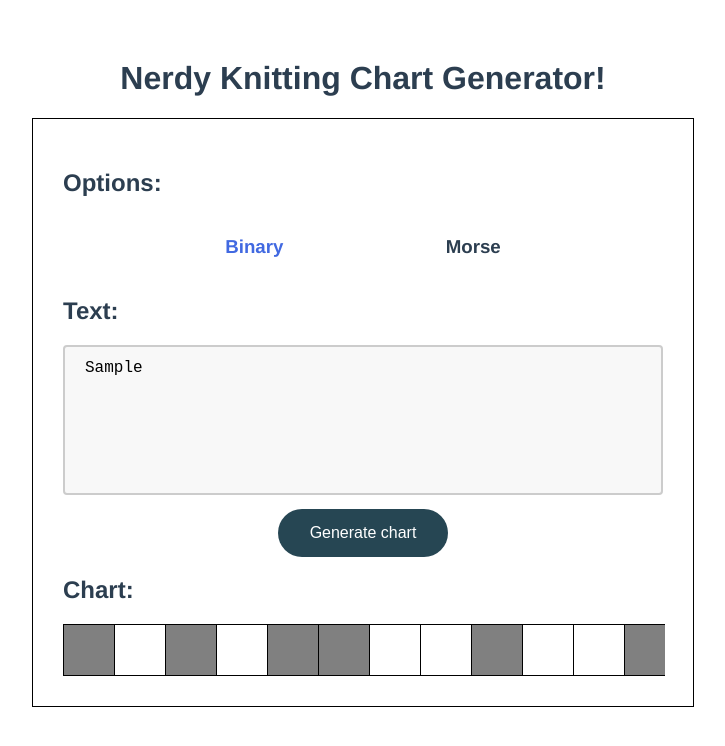
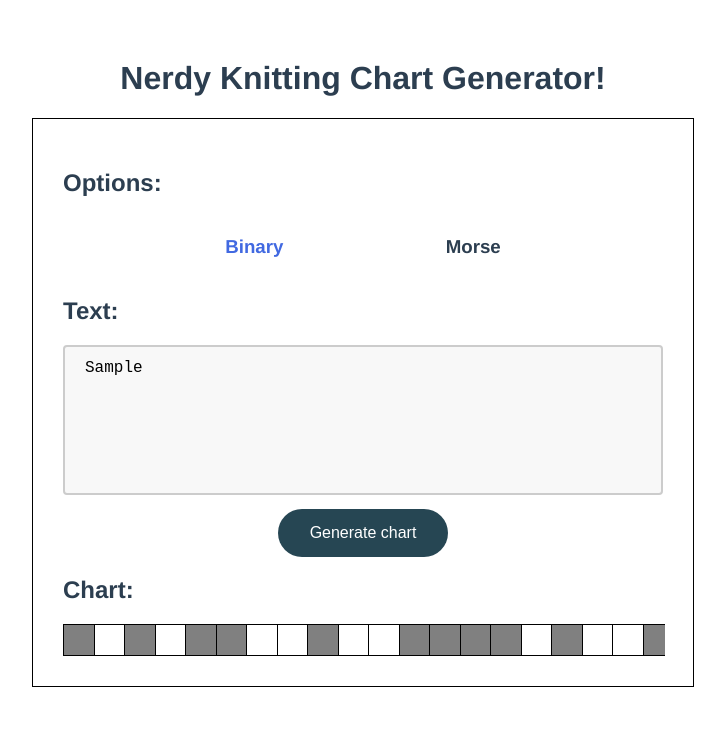
Before and after one commit to MiuMiuMiuMiuMiu/stitch-chart, a Vue app: page / in a window 1280 px wide. Both pictures are taken after typing "Sample" into the empty fields and a click on the button "Generate chart". Shown: the top 746 px of the page, without its empty margins (277-1002 px from the left). Built offline with nearby package versions, Linux system fonts and the light colour scheme.

Commit message:
Added chart stitch instructions
Commented out because I'm unsure if I want it there

```diff
--- a/src/App.vue
+++ b/src/App.vue
@@ -26,5 +26,6 @@ export default {
   -moz-osx-font-smoothing: grayscale;
   color: #2c3e50;
   margin-top: 60px;
+  margin-bottom: 60px;
 }
 </style>
--- a/src/components/CreateChart.vue
+++ b/src/components/CreateChart.vue
@@ -1,9 +1,18 @@
 <template>
   <h2>Chart:</h2>
+  <!--
+  <div class="stitch-container">
+    <div class="purl">
+    </div>
+    <div class="knit">
+    </div>
+  </div>
+  -->
   <div class="grid-container">
     <div id="grid" :style="gridStyle">
       <template v-for="(item, index) in text" :key="index">
-        <div class="grid-cell" v-bind:style="[item === '0' ? {'background-color': 'grey'} : {'background-color': 'white'}]">
+        <div class="grid-cell"
+          v-bind:style="[item === '0' ? { 'background-color': 'grey' } : { 'background-color': 'white' }]">
         </div>
       </template>
     </div>
@@ -24,7 +33,7 @@ export default {
   computed: {
     gridStyle() {
       return {
-        gridTemplateColumns: `repeat(${this.text.length}, 50px)`, //Amount of columns from length of text
+        gridTemplateColumns: `repeat(${this.text.length}, 30px)`, //Amount of columns from length of text
         //border: 'black solid 1px'
       }
     },
@@ -41,11 +50,29 @@ export default {
 
 #grid {
   display: grid;
-  grid-gap: 1px;
+  grid-gap: .5px;
 }
 
 .grid-cell {
   box-shadow: 0px 0px 0px 1px black;
-  height: 50px;
+  height: 30px;
 }
+/*
+.stitch-container {
+  margin-bottom: 10px;
+}
+
+.purl {
+  width: 30px;
+  height: 30px;
+  border: 1px solid black;
+  background-color: grey;
+  margin-bottom: 2px;
+}
+.knit {
+  width: 30px;
+  height: 30px;
+  border: 1px solid black;
+  background-color: white;
+}*/
 </style>
```
